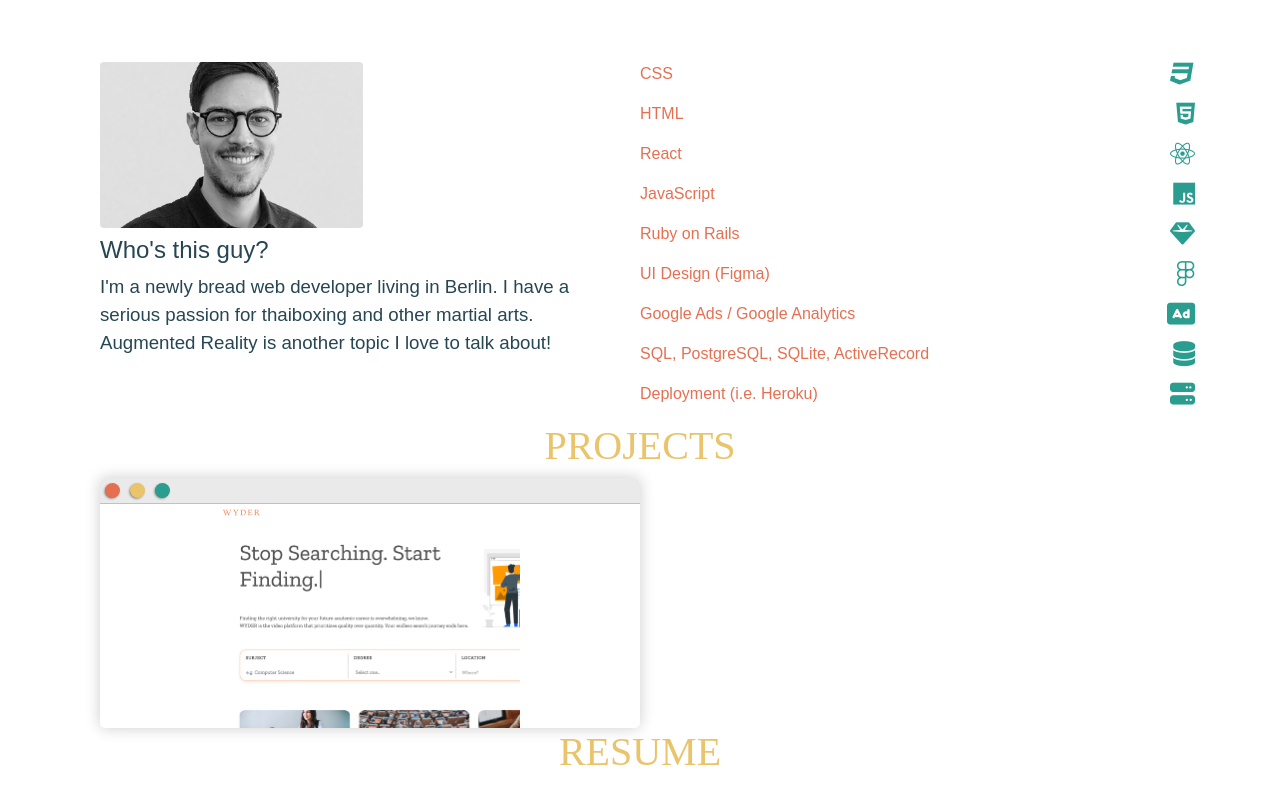
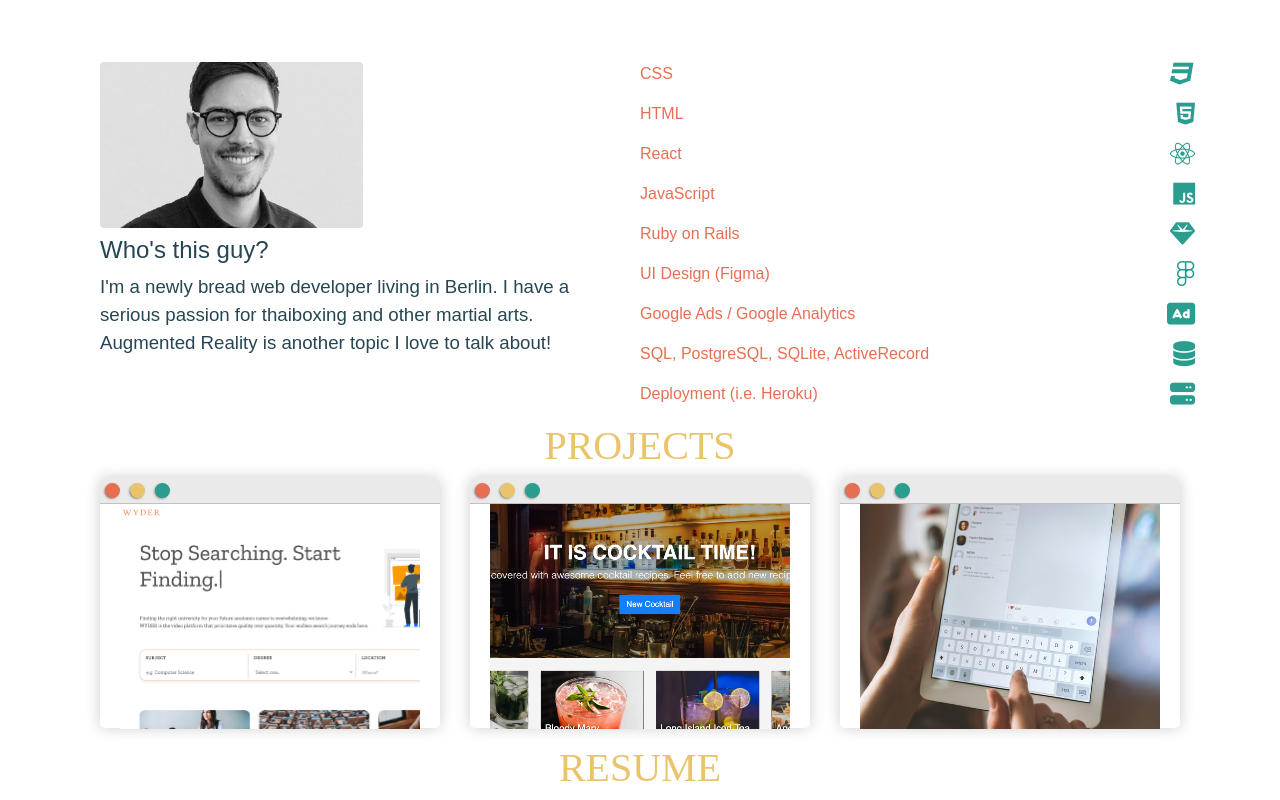
Before and after one commit to fenagel/portfolio, a React (Create React App) app: page / in a window 1280 px wide. Shown: the part 509-1309 px from the top of the page. Built offline with nearby package versions, Linux system fonts and the light colour scheme.

Commit message:
projects section updated

```diff
--- a/src/Projects.css
+++ b/src/Projects.css
@@ -35,7 +35,6 @@
 }
 
 .Project {
-  overflow: hidden;
   background: #fff;
   box-shadow: 0 0 15px rgba(0,0,0,0.2);
   border-radius:5px;
@@ -44,64 +43,15 @@
 
 .Project-Image {
   width: 100%;
-  object-fit: contain;
+  object-fit: cover;
 }
 
-.Project-Hovered {
-  padding-top: 20px;
-  color: #264653;
-  text-decoration: none;
-  font-family: "Raleway-bold";
-  font-size: 18pt;
-  height:100%;
-}
-
-.color {
+.Button-Color {
   color: #2a9d8f !important;
   border-color: #2a9d8f !important;
 }
 
-.color:hover {
+.Button-Color:hover {
   background-color: #2a9d8f !important;
   color: #fff !important;
 }
-
-.Project-btn {
-   background: #E9C46A;
-   background-image: -webkit-linear-gradient(top, #E9C46A, #E76F51);
-   background-image: -moz-linear-gradient(top, #E9C46A, #E76F51);
-   background-image: -ms-linear-gradient(top, #E9C46A, #E76F51);
-   background-image: -o-linear-gradient(top, #E9C46A, #E76F51);
-   background-image: linear-gradient(to bottom, #E9C46A, #E76F51);
-   -webkit-border-radius: 20px;
-   -moz-border-radius: 20px;
-   border-radius: 20px;
-   color: #FFFFFF;
-   font-family: Raleway-bold;
-   font-size: 30px;
-   font-weight: 100;
-   padding: 40px;
-   box-shadow: 1px 1px 20px 0px #264653;
-   -webkit-box-shadow: 1px 1px 20px 0px #264653;
-   -moz-box-shadow: 1px 1px 20px 0px #264653;
-   text-shadow: 1px 1px 20px #264653;
-   border: solid #E76F51 1px;
-   text-decoration: none;
-   display: inline-block;
-   cursor: pointer;
-   text-align: center;
-}
-
-.Project-btn:hover {
-   border: solid #E76F51 1px;
-   background: #E76F51;
-   background-image: -webkit-linear-gradient(top, #E76F51, #E9C46A);
-   background-image: -moz-linear-gradient(top, #E76F51, #E9C46A);
-   background-image: -ms-linear-gradient(top, #E76F51, #E9C46A);
-   background-image: -o-linear-gradient(top, #E76F51, #E9C46A);
-   background-image: linear-gradient(to bottom, #E76F51, #E9C46A);
-   -webkit-border-radius: 20px;
-   -moz-border-radius: 20px;
-   border-radius: 20px;
-   text-decoration: none;
-}
--- a/src/Projects.js
+++ b/src/Projects.js
@@ -1,18 +1,44 @@
 import React from "react";
+import Row from 'react-bootstrap/Row';
+import Col from 'react-bootstrap/Col';
 import Thumbnail from './Thumbnail';
 import './Projects.css';
 import wyder from './images/wyder.png';
+import cocktail from './images/cocktail.png';
+import chat from './images/chat.png'
 
 
 function Projects(props) {
   return (
     <div className="Projects">
       <h1 className="Header">PROJECTS</h1>
-      <Thumbnail
-       link="http://www.wyder.xyz/"
-       image={wyder}
-       title="University Video Platform"
-       category="Website"      />
+      <Row>
+        <Col xs={12} md={6} xl={4} className="mb-3">
+          <Thumbnail
+           link="http://www.wyder.xyz/"
+           image={wyder}
+           title="University Video Platform"
+           category="Website"
+           language="Ruby on Rails"      />
+        </Col>
+        <Col xs={12} md={6} xl={4} className="mb-3">
+           <Thumbnail
+           link="https://damp-refuge-59220.herokuapp.com/"
+           image={cocktail}
+           title="Cocktail Recipe App"
+           category="Website"
+           language="Ruby on Rails"      />
+        </Col>
+        <Col xs={12} md={6} xl={4} className="mb-3">
+           <Thumbnail
+           link="https://fenagel.github.io/chat-redux/"
+           image={chat}
+           title="React Chat"
+           category="Chat Implementation"
+           language="React, Redux"      />
+        </Col>
+      </Row>
+
     </div>
   )
 }
--- a/src/Thumbnail.js
+++ b/src/Thumbnail.js
@@ -1,7 +1,7 @@
 import React, { Component } from 'react';
+import Button from 'react-bootstrap/Button';
 import Row from 'react-bootstrap/Row';
 import Col from 'react-bootstrap/Col';
-import Button from 'react-bootstrap/Button';
 import './Projects.css';
 
 class Thumbnail extends Component {
@@ -26,20 +26,22 @@ class Thumbnail extends Component {
   }
 
   render() {
-    let projectClass = this.state.isHovered && "Project-Hovered";
     return (
-        <Col xs={12} md={6} className="Project" onMouseLeave={this.handleLeave} onMouseEnter={this.handleEnter}>
+        <Col className="Project" onMouseLeave={this.handleLeave} onMouseEnter={this.handleEnter}>
           <Row className= "Dot-Wrapper">
-            <div id="Dot-1" class="Browser-Dot"></div>
-            <div id="Dot-2" class="Browser-Dot"></div>
-            <div id="Dot-3" class="Browser-Dot"></div>
+            <div id="Dot-1" className="Browser-Dot"></div>
+            <div id="Dot-2" className="Browser-Dot"></div>
+            <div id="Dot-3" className="Browser-Dot"></div>
           </Row>
           {this.state.isHovered ? (
-            <Col className="justify-content-center mt-5">
-              <p>{this.props.title}</p>
-              <p>Category: {this.props.category}</p>
-              <Button className="color" target="blank" href={this.props.link} variant="outline-primary">More Details</Button>
-            </Col>
+            <Row className="justify-content-center mt-3">
+              <Col>
+                <p>{this.props.title}</p>
+                <p>Category: {this.props.category}</p>
+                <p>Built with: {this.props.language}</p>
+                <Button className="Button-Color" target="blank" href={this.props.link} variant="outline-primary">More Details</Button>
+              </Col>
+            </Row>
           ) : (
             <div className="Project-Image">
               <img src={this.props.image} alt="Project"/>
```
Also changed, not shown: src/images/chat.png (added), src/images/cocktail.png (added).
